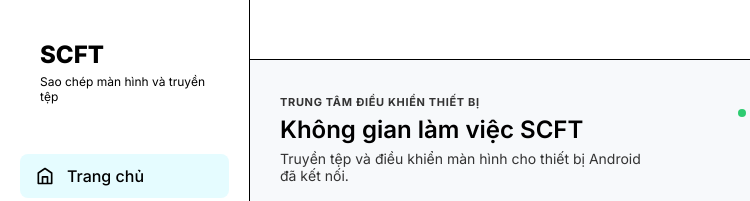
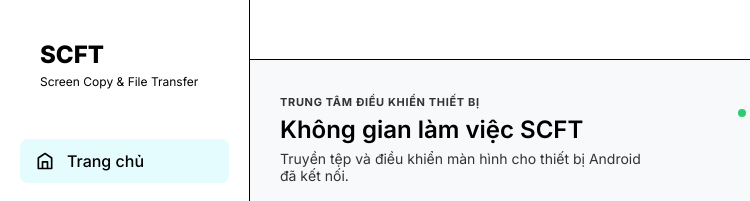
Before and after one commit to hoanfgzang-blip/SCFT, an Electron app: page web_app/index.html in a window 1100 px wide. Shown: the top 201 px of the page, 0-750 px from the left. Drawn offline with Linux system fonts and the light colour scheme; no server answers.

Commit message:
sửa tên

```diff
--- a/web_app/component/SideBar/Sidebar.html
+++ b/web_app/component/SideBar/Sidebar.html
@@ -1,7 +1,7 @@
 <div class="sideBar_container">
     <div class="logoName">
         <h1>SCFT</h1>
-        <p>Sao chép màn hình và truyền tệp</p>
+        <p>Screen Copy & File Transfer</p>
     </div>
     <div class="sideBar_menu">
         <a href="index.html" class="menu-btn" id="home-btn">
```
